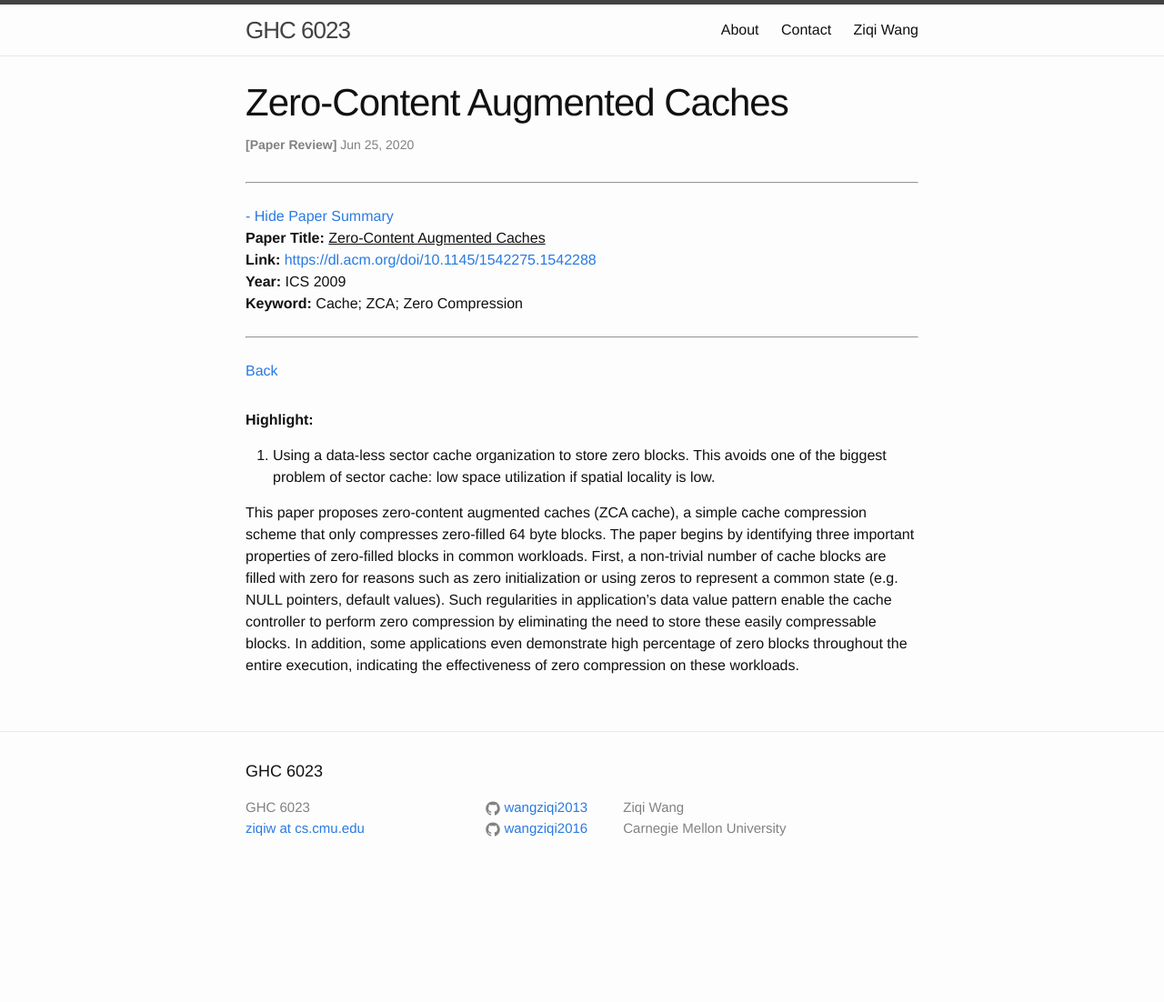
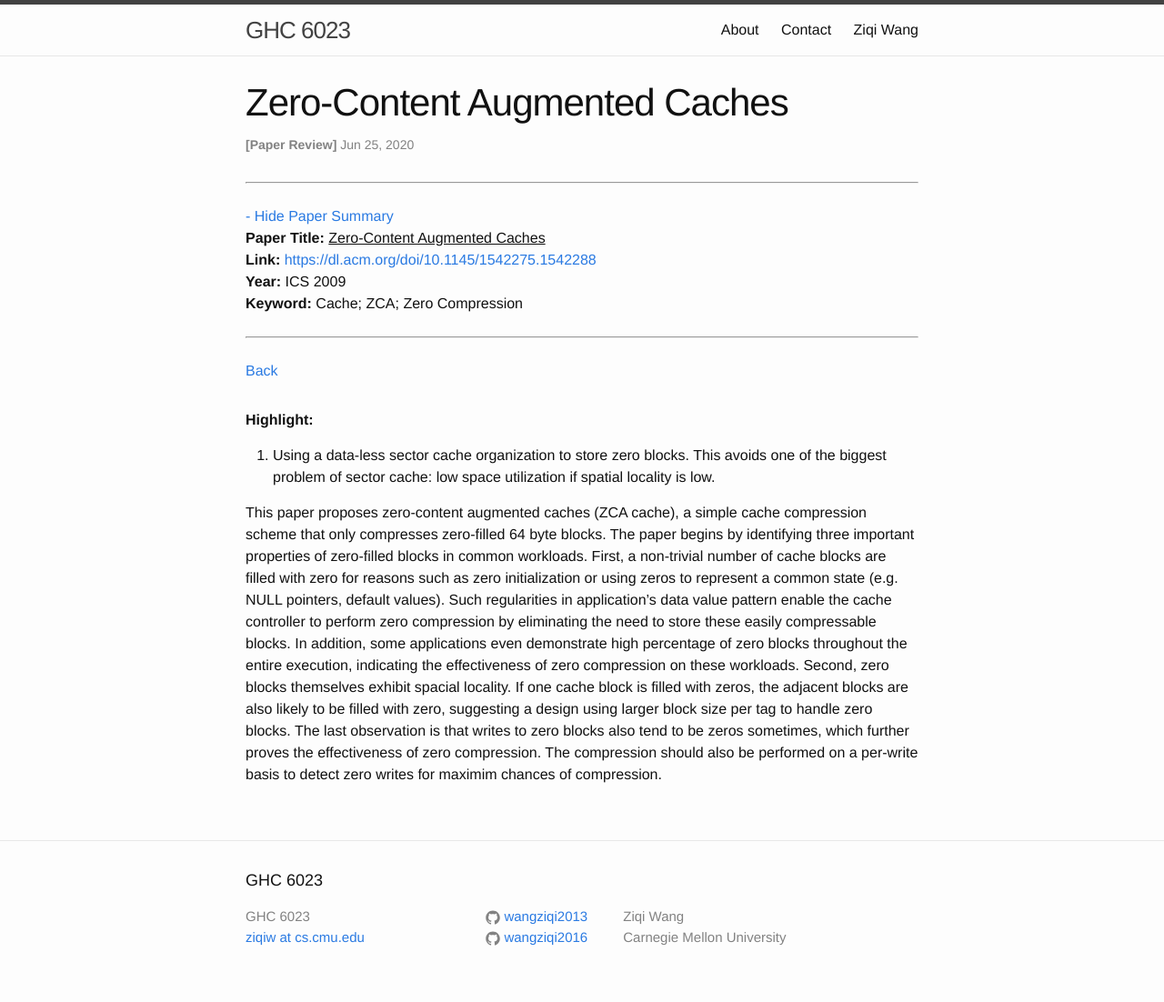
Before and after one commit to wangziqi2013/wangziqi2013.github.io, a Jekyll site: the page built from _posts/2020-06-25-zca.markdown, in a window 1280 px wide. Shown: the whole page at 91% size. Built offline with Jekyll 4.4.1, drawn with Linux system fonts in a browser that asks for light colours; before the commit the page ends 982 px from its top, so only the background shows below that.

Commit message:
Finish reasons

```diff
--- a/_posts/2020-06-25-zca.markdown
+++ b/_posts/2020-06-25-zca.markdown
@@ -25,3 +25,8 @@ or using zeros to represent a common state (e.g. NULL pointers, default values).
 value pattern enable the cache controller to perform zero compression by eliminating the need to store these easily
 compressable blocks. In addition, some applications even demonstrate high percentage of zero blocks throughout the entire
 execution, indicating the effectiveness of zero compression on these workloads.
+Second, zero blocks themselves exhibit spacial locality. If one cache block is filled with zeros, the adjacent blocks are
+also likely to be filled with zero, suggesting a design using larger block size per tag to handle zero blocks.
+The last observation is that writes to zero blocks also tend to be zeros sometimes, which further proves the effectiveness
+of zero compression. The compression should also be performed on a per-write basis to detect zero writes for maximim
+chances of compression.
```
